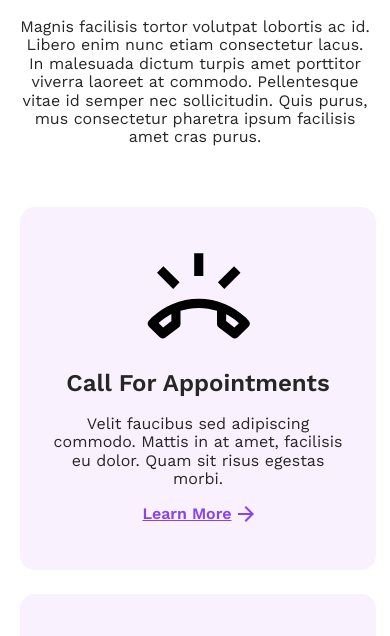
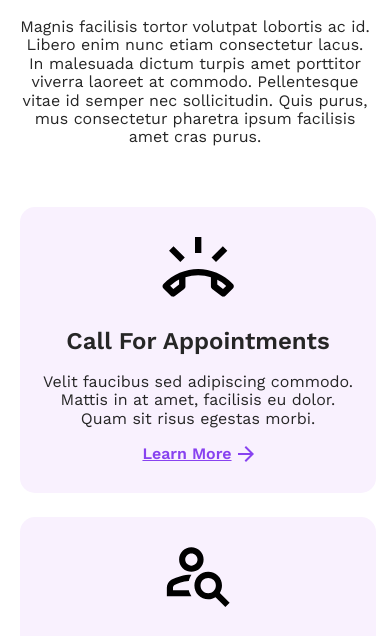
Before and after one commit to yu-nykanorova/HW16_diagnostic-center, a plain HTML site: page index.html in a window 390 px wide. Shown: the part 447-1083 px from the top of the page. Drawn offline with nearby package versions, Linux system fonts and the light colour scheme.

Commit message:
added some styles for media queries

```diff
--- a/scss/components/_doctors.scss
+++ b/scss/components/_doctors.scss
@@ -4,6 +4,9 @@
 
     @include tablet-small {
         margin-bottom: 80rem;
+    }
+    @include mobile {
+        margin-bottom: 60rem;
     }
 
     &__title {
@@ -14,7 +17,8 @@
         }
 
         @include mobile {
-            font-size: 36rem;
+            font-size: 34rem;
+            margin-bottom: 40rem;
         }
     }
 
@@ -80,6 +84,11 @@
         color: var(--c-lavender-light);
         transition: var(--transition);
 
+        @include mobile {
+            font-size: 18rem;
+            font-weight: 500;
+        }
+
         &:hover {
             transform: scale(1.02);
         }
--- a/scss/components/_footer.scss
+++ b/scss/components/_footer.scss
@@ -4,6 +4,9 @@
 
     @include tablet-small {
         margin-top: 80rem;
+    }
+    @include mobile {
+        margin-top: 60rem;
     }
 
     &__container {
@@ -13,11 +16,14 @@
         align-items: flex-start;
 
         @include tablet {
-            padding: 70rem 20rem 70rem 20rem;
+            padding: 70rem 20rem;
             flex-wrap: wrap;
             justify-content: center;
             gap: 40rem;
             text-align: center;
+        }
+        @include tablet-small {
+            padding: 55rem 20rem;
         }
     }
 
@@ -50,6 +56,14 @@
             margin-bottom: 9rem;
         }
 
+        a {
+            transition: var(--transition);
+
+            &:hover {
+                color: var(--c-lavender);
+            }
+        }
+
         @include tablet {
             max-width: 300rem;
             text-align: left;
@@ -58,6 +72,10 @@
         @include mobile {
             text-align: center;
         }
+    }
+
+    &__phone a:first-of-type {
+        margin-right: 16rem;
     }
 
     &__schedule {
@@ -69,16 +87,15 @@
             max-width: 300rem;
             text-align: left;
         }
-
         @include mobile {
             text-align: center;
         }
-     }
 
-	&__schedule-hours {
-        display: flex;
-        flex-direction: column;
-        justify-content: space-between;
-        gap: 15rem;
-     }
+        &-hours {
+            display: flex;
+            flex-direction: column;
+            justify-content: space-between;
+            gap: 15rem;
+        }
+    }
 }
--- a/scss/components/_header.scss
+++ b/scss/components/_header.scss
@@ -21,25 +21,31 @@
 	}
 
 	&__ul {
+		margin-right: 5rem;
 		display: flex;
 		align-items: center;
 		gap: 24rem;
+		width: 421rem;
 
 		@include tablet {
 			position: fixed;
 			z-index: 2;
 			width: 100%;
 			height: 50%;
-			flex-direction: column;
+			margin-right: initial;
 			left: 0;
 			top: 0;
 			background: var(--c-grey-dark);
 			opacity: 0.9;
-			align-items: center;
 			justify-content: center;
-			gap: 30rem;
 			transform: translateY(-110%);
 			transition: var(--transition);
+		}
+
+		@include tablet-small {
+			height: 100%;
+			gap: 30rem;
+			flex-direction: column;
 		}
 
 		&._active {
@@ -51,6 +57,15 @@
 			top: 20rem;
 			right: 20rem;
 			color: var(--c-white);
+		}
+	}
+
+	&__li {
+		text-align: center;
+		flex: 0 0 calc((100% - 24rem * 4) / 5);
+
+		@include tablet {
+			flex: initial;
 		}
 	}
 
--- a/scss/components/_join.scss
+++ b/scss/components/_join.scss
@@ -11,18 +11,28 @@
 		font-size: 36rem;
 		color: #fff;
 		margin-bottom: 47rem;
+
+		@include tablet-small {
+			font-size: 30rem;
+		}
+		@include mobile {
+			font-size: 26rem;
+		}
 	}
 }
 
 .join-form {
 	border-radius: 50rem;
 	background: #f9f1fe;
-	padding: 10rem 31rem;
-	padding-right: 14rem;
+	padding: 10rem 14rem 10rem 31rem;
 	gap: 10px;
 	display: flex;
 	max-width: 717px;
 	margin-inline: auto;
+
+	@include tablet-small {
+		padding: 8rem 8rem 8rem 20rem;
+	}
 
 	&__input {
 		width: 100%;
@@ -40,9 +50,9 @@
 	}
 
 	&__btn {
-		display: inline-flex;
+		display: flex;
 		align-items: center;
-		background: #8842f0;
+		background: var(--c-lavender);
 		padding: 10px 25px;
 		font-family: var(--ff);
 		font-weight: 600;
@@ -55,7 +65,7 @@
         }
 
 		@include mobile {
-			padding: 10px;
+			padding: 6rem;
 		}
 
 		&-text {
--- a/scss/components/_service.scss
+++ b/scss/components/_service.scss
@@ -47,6 +47,11 @@
         padding: 46rem 26rem;
         border-radius: 15rem;
         transition: var(--transition);
+
+        @include tablet-small {
+            padding: 30rem 20rem;
+        }
+
         &:hover  {
             background: var(--c-lavender);
             box-shadow: 0 0 10rem 0 rgba(38, 38, 38, 0.2);
@@ -63,6 +68,13 @@
 
     &__item-icon {
         margin-bottom: 27rem;
+
+        svg {
+            @include tablet-small {
+                width: 80rem;
+                height: 60rem;
+            }
+        }
     }
 
     &__item-title {
```
Also changed, not shown: index.html (+1 -1 lines), style.css.
